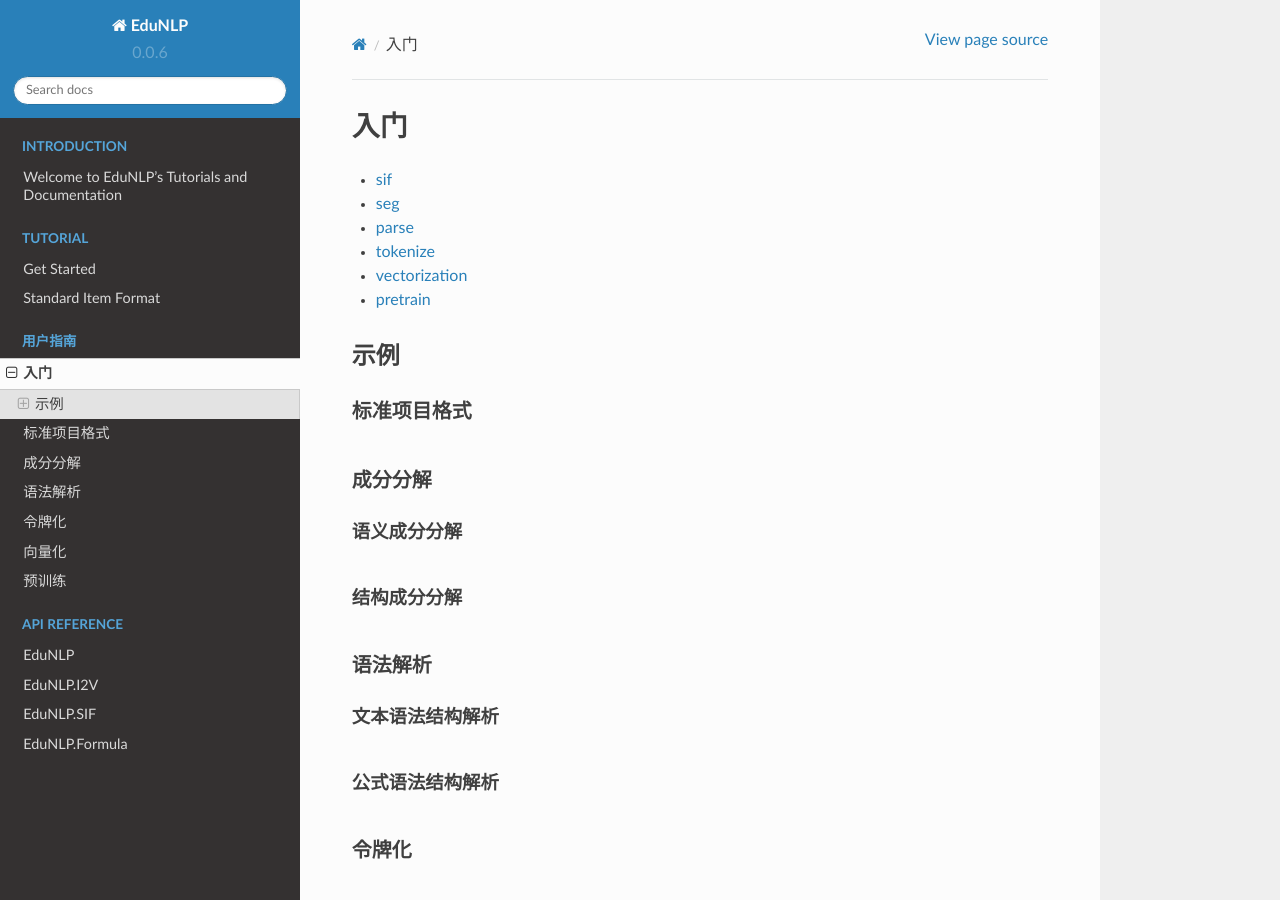
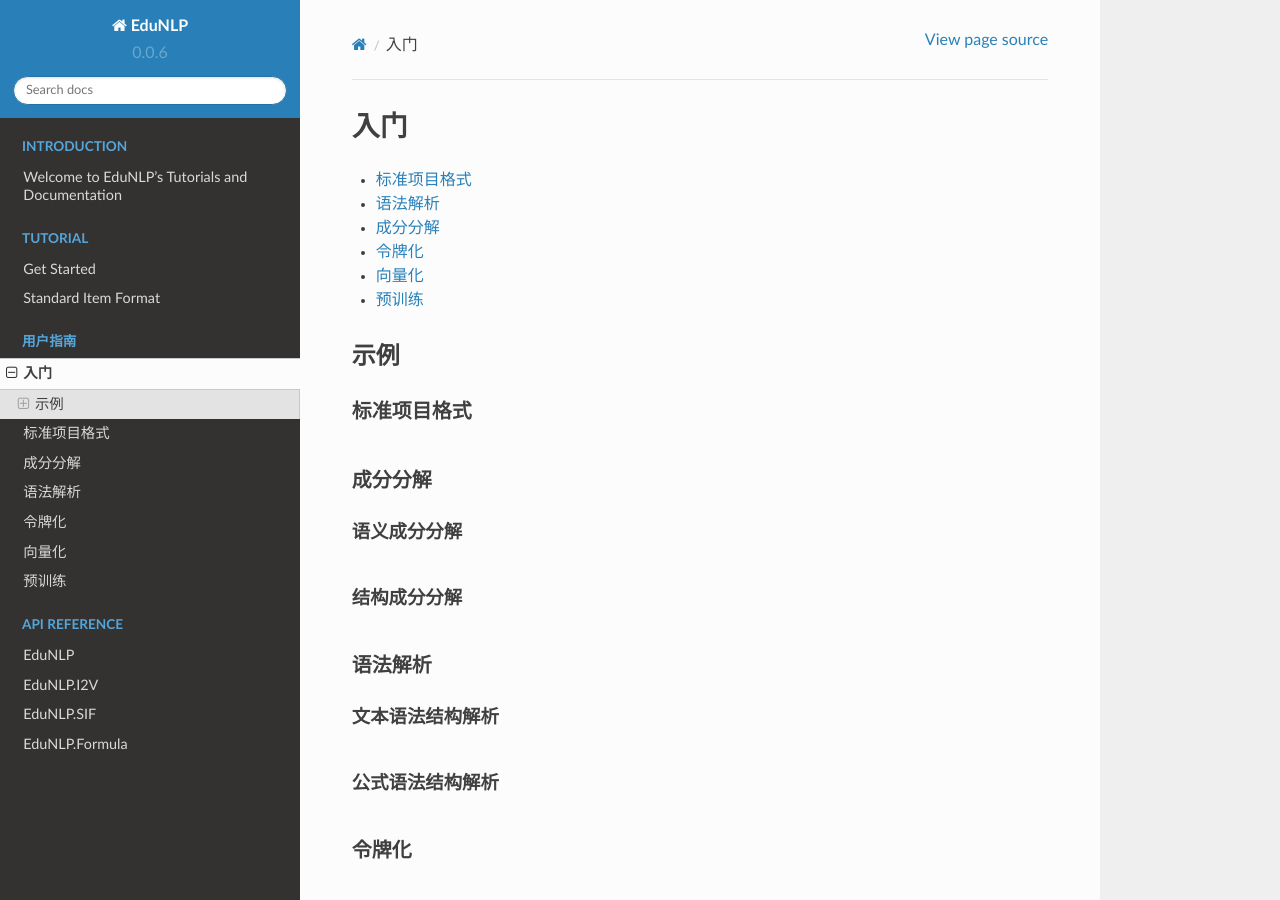
Before and after one commit to bigdata-ustc/EduNLP, a Sphinx documentation site: the page built from docs/source/tutorial/zh/index.rst, in a window 1280 px wide and 900 px high. Built offline with Sphinx 7.4.7 and the Read the Docs theme 2.0.0, drawn with Linux system fonts in a browser that asks for light colours; pages that are not in the unit, such as notebooks, are missing from menus; the version number is read from the project's files by our own code.

Commit message:
Create index.rst

```diff
--- a/docs/source/tutorial/zh/index.rst
+++ b/docs/source/tutorial/zh/index.rst
@@ -1,17 +1,17 @@
 入门
 =====
 
-*  `sif <sif.rst>`_
+*  `标准项目格式 <sif.rst>`_
 
-*  `seg <seg.rst>`_
+*  `语法解析 <seg.rst>`_
 
-*  `parse <parse.rst>`_
+*  `成分分解 <parse.rst>`_
 
-*  `tokenize <tokenize.rst>`_
+*  `令牌化 <tokenize.rst>`_
 
-*  `vectorization <vectorization.rst>`_
+*  `向量化 <vectorization.rst>`_
 
-*  `pretrain <pretrain.rst>`_
+*  `预训练 <pretrain.rst>`_
 
 示例
 --------
```
